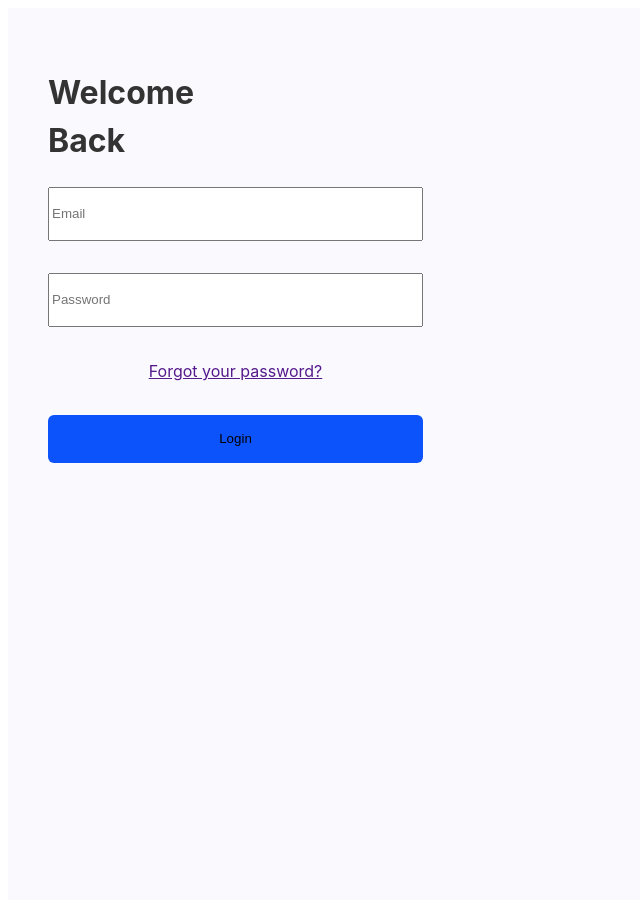
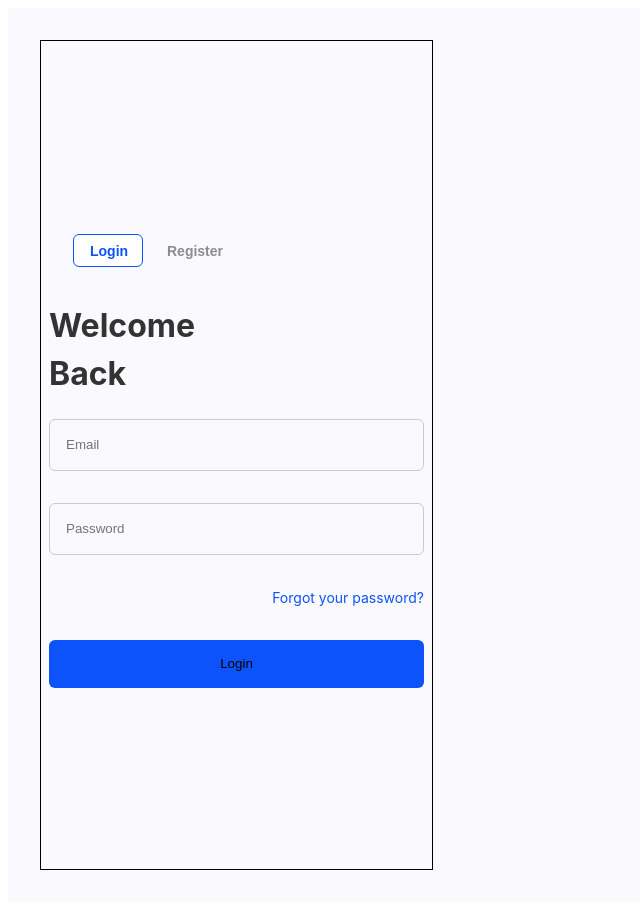
Before and after one commit to zaid-kh/Help-Doc, a React (Vite) app: page /auth/login in a window 1280 px wide. Shown: the whole page, without its empty margins (0-640 px from the left). Built offline with nearby package versions, Linux system fonts and the light colour scheme; no server answers.

Commit message:
Login & register

```diff
--- a/src/App.jsx
+++ b/src/App.jsx
@@ -8,6 +8,8 @@ import { BrowserRouter } from "react-router-dom";
 import Appointments from "./components/Appointments/Appointments";
 import OnBoardingPage from "./assets/Pages/OnboardingPages/onBoardingPages";
 import { Profile } from "./components/Profile/Profile";
+import Login from "./components/Login/Login";
+import Register from "./components/Login/Register";
 function App() {
     return (
         <>
@@ -16,9 +18,11 @@ function App() {
                     <Route exact path="/" element={<OnBoardingPage />} />
 
                     {/* <Link to="/auth/login">Login</Link> */}
-          <Route path="/auth">
-            <Route path="/auth/login" element={<LoginMain />} />
+                    <Route path="/auth" element={<LoginMain />}>
+                        {/* <Navbar/> */}
                         {/* <AuthRoutes /> */}
+                        <Route path="/auth/login" element={<Login />} />
+                        <Route path="/auth/register" element={<Register />} />
                     </Route>
                     <Route path="/dashboard" element={<DashBoard />} />
 
--- a/src/components/Login/Login.jsx
+++ b/src/components/Login/Login.jsx
@@ -47,7 +47,7 @@ export default function Login() {
             <form id="login-form" onSubmit={handleSubmit}>
                 <input
                     ref={email}
-                    type="text"
+                    type="email"
                     name="useremail"
                     id="email-input"
                     placeholder="Email"
@@ -59,7 +59,7 @@ export default function Login() {
                     id="password-input"
                     placeholder="Password"
                 />
-                <a href="">Forgot your password?</a>
+                <a className="forgot-password" href="">Forgot your password?</a>
                 <input type="submit" value="Login" />
             </form>
         </div>
--- a/src/components/Login/LoginMain.css
+++ b/src/components/Login/LoginMain.css
@@ -5,7 +5,10 @@
     position: relative;
     display: flex;
     flex-direction: column;
+    justify-content: center;
+    align-items: center;
     padding: 8px;
+    border: 1px solid black;
 }
 .top-buttons-container {
     width: 100%;
@@ -29,13 +32,20 @@
     padding: 8px 16px;
     background-color: #fff;
     color: #0d53fc;
+    font-weight: 600;
+    font-size: 14px;
+    cursor: pointer;
 }
 #login-btn {
     width: 70px;
 }
 
-.active {
+.btn.active {
     border: 1px solid #0d53fc;
+}
+.btn.inactive{
+    color: #8d8d8d;
+    background-color: #f9f9fe;
 }
 .login-form-container {
     width: 100%;
@@ -45,18 +55,44 @@
     flex-direction: column;
     gap: 32px;
 }
-input {
+form input[type='email'],input[type='password'] {
     height: 48px;
+    color: black;
+    background-color: #f9f9fe;
+    border-radius: 6px;
+    border: 1px solid #cdcaca;
+    padding-left: 16px;
 }
 
-h1 {
+.login-form-container h1 {
     text-align: left;
 }
-input[type=submit]{
+form input[type="submit"] {
+    height: 48px;
     background-color: #0d53fc;
     border-radius: 6px;
     border: none;
 }
-input[type=submit]:hover{
+#login-form input[type="submit"]:hover {
     background-color: #0b48d4;
 }
+
+.register-form-container {
+    width: 100%;
+}
+
+#register-form {
+    display: flex;
+    flex-direction: column;
+    gap: 32px;
+}
+.forgot-password{
+    text-align: right;
+    font-weight: 400;
+    font-size: 14px;
+    color: #0d53fc;
+    text-decoration: none;
+}
+.register-form-container h1{
+    text-align: left;
+}
--- a/src/components/Login/LoginMain.jsx
+++ b/src/components/Login/LoginMain.jsx
@@ -3,10 +3,15 @@ import "./LoginMain.css";
 import LoginNav from "./LoginNav";
 import Login from "./Login";
 import Register from "./Register";
+import Navbar from "../Auth/Navbar";
+
 export default function LoginMain() {
+    const [isLogin,setIsLogin] = useState(true)
     return (
         <main className="login-register-container">
-            <Login />
+            <LoginNav isLogin={isLogin} setIsLogin={setIsLogin}  />
+            {/* <Navbar/> */}
+            {isLogin ? <Login  /> : <Register/>}
         </main>
     );
 }
--- a/src/components/Login/LoginNav.jsx
+++ b/src/components/Login/LoginNav.jsx
@@ -1,12 +1,32 @@
-import React from "react";
-
-export default function LoginNav() {
-    let isActive = true;
+import React, { useState } from "react";
+import { BrowserRouter, Link } from "react-router-dom";
+import { useNavigate } from "react-router-dom";
+export default function LoginNav({ isLogin, setIsLogin }) {
+    // const [isLogin, setIsLogin] = useState(true);
+    const navigate = useNavigate();
     return (
         <div className="top-buttons-container">
             <div className="login-register-btn">
-                <button id="login-btn" className={`btn ${isActive ? 'active' : 'inactive'}`}>Login</button>
-                <button id="register-btn" className="btn">Register</button>
+                <button
+                    id="login-btn"
+                    className={`btn ${isLogin ? "active" : "inactive"}`}
+                    onClick={() => {
+                        navigate("/auth/login");
+                        setIsLogin((prev) => !prev);
+                    }}
+                >
+                    Login
+                </button>
+                <button
+                    id="register-btn"
+                    className={`btn ${!isLogin ? "active" : "inactive"}`}
+                    onClick={() => {
+                        navigate("/auth/register");
+                        setIsLogin((prev) => !prev);
+                    }}
+                >
+                    Register
+                </button>
             </div>
         </div>
     );
--- a/src/components/Login/Register.jsx
+++ b/src/components/Login/Register.jsx
@@ -1,6 +1,9 @@
 import React from 'react'
 
 export default function Register() {
+    const handleSubmit = () =>{
+
+    }
   return (
     <div className='register-form-container'>
         <h1>
```
Also changed, not shown: src/components/Auth/Navbar.jsx (+7 -5 lines). Lines whose indentation alone changed are shown as unchanged.
